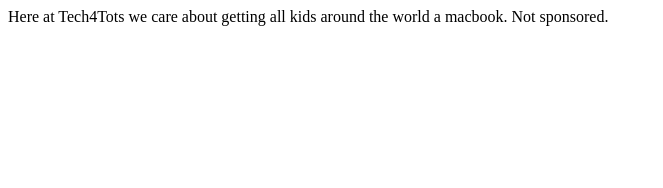
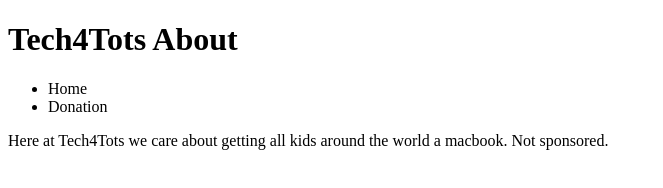
Before and after one commit to Fioringo/Tech4TotsCUNY2x, a plain HTML site: page templates/about.html in a window 1280 px wide. Shown: the whole page, without its empty margins (0-663 px from the left). Drawn offline with Linux system fonts and the light colour scheme.

Commit message:
Fixed parts of test.html and edited about.html page.

```diff
--- a/templates/about.html
+++ b/templates/about.html
@@ -7,7 +7,24 @@
 </head>
 
 <body>
-<p1>Here at Tech4Tots we care about getting all kids around the world a macbook. Not sponsored.</p1>
+
+<div class = "under-ticker">
+    <div class = "logo">
+    </div>
+    <header>
+        <h1> Tech4Tots About </h1>
+    </header>
+    <nav class = "nav">
+        <ul>
+            <li> Home </li>
+            <li> Donation </li>
+        </ul>
+    </nav>
+    <div class="content">
+        Here at Tech4Tots we care about getting all kids around the world a macbook. Not sponsored.
+    </div>
+</div>
+
 </body>
 
 </html>
```
Also changed, not shown: test.html (+1 -1 lines).
